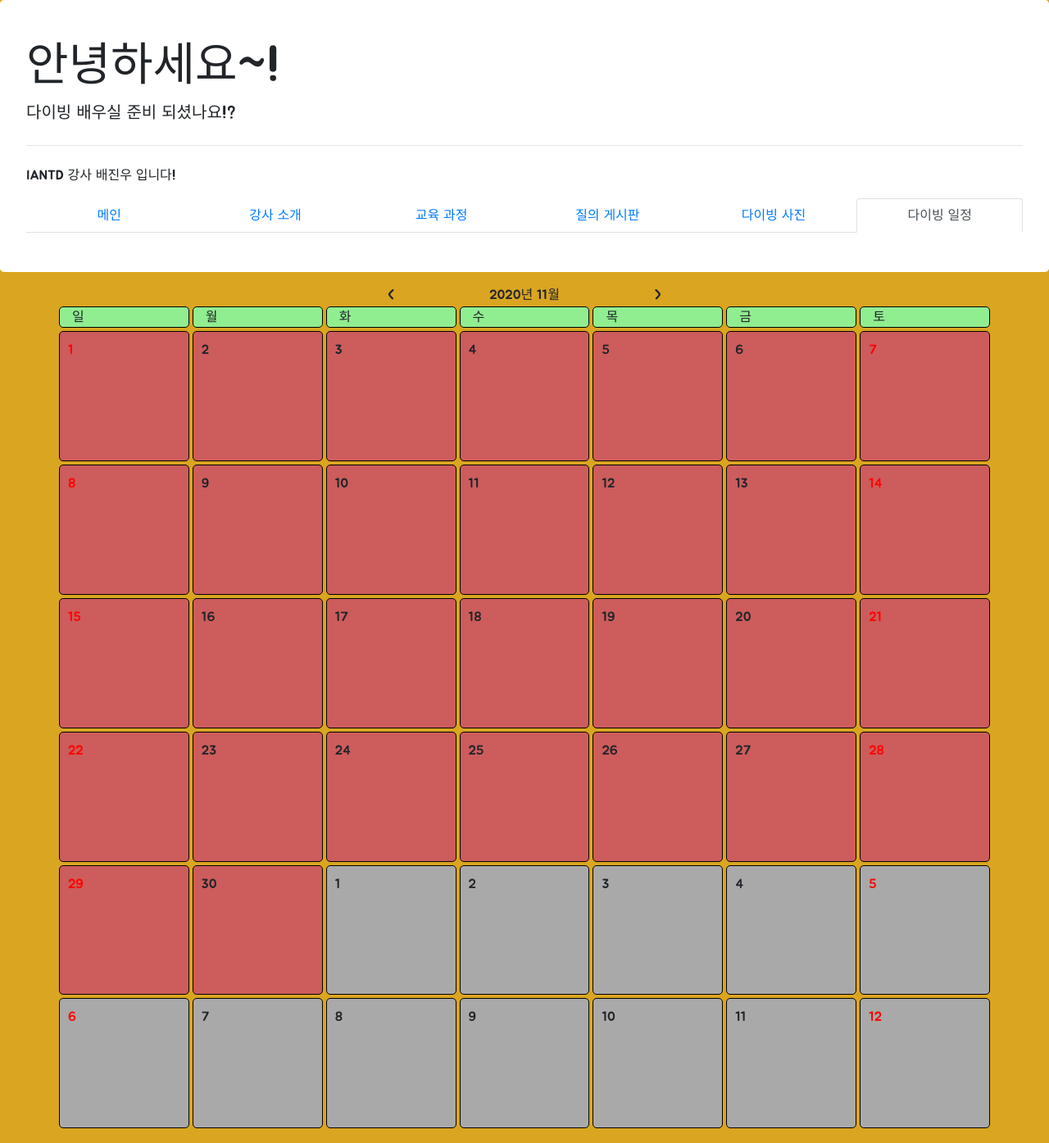
After one commit to BGenue/projects, a Flask app: page /schedule in a window 1280 px wide. The commit adds this page. Shown: the whole page at 82% size. Run offline with Flask 2, Linux system fonts and the light colour scheme; data that the repository does not hold is empty; some libraries are stand-ins or nearby versions.

Commit message:
'일정-달력추가'

```diff
--- a/scubawithgnb/app.py
+++ b/scubawithgnb/app.py
@@ -11,6 +11,7 @@ import os
 
 #배포용
 client = MongoClient('mongodb://test:test@localhost',27017)
+
 db = client.scubapage
 
 
@@ -39,13 +40,13 @@ def photo():
 def photo_list():
     path = "./static/diving"
     photo_list = os.listdir(path)
-    print(photo_list);
+
     list={'photo_list': photo_list}
     return list;
 
-@app.route('/plan')
-def plan():
-    return render_template('plan.html', title="다이빙 일정")
+@app.route('/schedule')
+def schedule():
+    return render_template('schedule.html', title="다이빙 일정")
 
 
 ## API 역할을 하는 부분
@@ -58,7 +59,7 @@ def write_community():
     community_secrete = request.form['secrete'];
     community_title = request.form['title'];
     community_id = request.form['id'];
-    print(community_text)
+
     doc = {
         'community_name': community_name,
         'community_password': community_password,
@@ -99,7 +100,7 @@ def fix_community():
     fix_secrete = request.form['secrete'];
     fix_title = request.form['title'];
     fix_id = request.form['id'];
-    print(fix_name, fix_password, fix_text, fix_secrete, fix_title, fix_id)
+
     fix = {
         'community_name': fix_name,
         'community_password': fix_password,
@@ -113,5 +114,26 @@ def fix_community():
 
     return jsonify({'result': 'success', 'msg': '글이 수정되었습니다.'})
 
+#일정 저장해
+@app.route('/schedule/save-schedule', methods=['POST'])
+def save_schedule():
+    start_date = request.form['start_date']
+    end_date = request.form['end_date']
+    title = request.form['title']
+    doc={
+        'start_date': start_date,
+        'end_date': end_date,
+        'title': title
+    }
+    db.schedule.insert_one(doc)
+    return jsonify({'result': 'success', 'msg': '일정이 추가되었습니다'})
+
+#일정 가져와
+@app.route('/schedule/get-schedule', methods=['GET'])
+def read_schedule():
+    communities = list(db.schedule.find({}, {'_id': False}))
+
+    return jsonify({'result': 'success', 'communities': communities})
+
 if __name__ == '__main__':
     app.run('0.0.0.0', port=5000, debug=True)
--- a/scubawithgnb/templates/board.html
+++ b/scubawithgnb/templates/board.html
@@ -42,7 +42,7 @@
             <li class="nav-item"><a class="nav-link" href="course">교육 과정</a></li>
             <li class="nav-item"><a class="nav-link active" href="board">질의 게시판</a></li>
             <li class="nav-item"><a class="nav-link" href="photo">다이빙 사진</a></li>
-            <li class="nav-item"><a class="nav-link" href="plan">다이빙 일정</a></li>
+            <li class="nav-item"><a class="nav-link" href="schedule">다이빙 일정</a></li>
         </ul>
     </div>
 </div>
--- a/scubawithgnb/templates/course.html
+++ b/scubawithgnb/templates/course.html
@@ -42,7 +42,7 @@
             <li class="nav-item"><a class="nav-link active" href="course">교육 과정</a></li>
             <li class="nav-item"><a class="nav-link" href="board">질의 게시판</a></li>
             <li class="nav-item"><a class="nav-link" href="photo">다이빙 사진</a></li>
-            <li class="nav-item"><a class="nav-link" href="plan">다이빙 일정</a></li>
+            <li class="nav-item"><a class="nav-link" href="schedule">다이빙 일정</a></li>
         </ul>
     </div>
 </div>
--- a/scubawithgnb/templates/index.html
+++ b/scubawithgnb/templates/index.html
@@ -287,7 +287,7 @@
 <!--            <li class="nav-item"><a class="nav-link" href="course.html">교육 과정</a></li>-->
 <!--            <li class="nav-item"><a class="nav-link" href="board.html">질의 게시판</a></li>-->
 <!--            <li class="nav-item"><a class="nav-link" href="photo.html">다이빙 사진</a></li>-->
-<!--            <li class="nav-item"><a class="nav-link" href="plan.html">다이빙 일정</a></li>-->
+<!--            <li class="nav-item"><a class="nav-link" href="schedule.html">다이빙 일정</a></li>-->
 <!--        </ul>-->
 <!--    </div>-->
 <!--</div>-->
--- a/scubawithgnb/templates/introduce.html
+++ b/scubawithgnb/templates/introduce.html
@@ -86,7 +86,7 @@
             <li class="nav-item"><a class="nav-link" href="course">교육 과정</a></li>
             <li class="nav-item"><a class="nav-link" href="board">질의 게시판</a></li>
             <li class="nav-item"><a class="nav-link" href="photo">다이빙 사진</a></li>
-            <li class="nav-item"><a class="nav-link" href="plan">다이빙 일정</a></li>
+            <li class="nav-item"><a class="nav-link" href="schedule">다이빙 일정</a></li>
         </ul>
     </div>
 </div>
--- a/scubawithgnb/templates/main.html
+++ b/scubawithgnb/templates/main.html
@@ -13,7 +13,7 @@
             <li class="nav-item"><a class="nav-link" href="course">교육 과정</a></li>
             <li class="nav-item"><a class="nav-link" href="board">질의 게시판</a></li>
             <li class="nav-item"><a class="nav-link" href="photo">다이빙 사진</a></li>
-            <li class="nav-item"><a class="nav-link" href="plan">다이빙 일정</a></li>
+            <li class="nav-item"><a class="nav-link" href="schedule">다이빙 일정</a></li>
         </ul>
     </div>
 </div>
--- /dev/null
+++ b/scubawithgnb/templates/schedule.html
@@ -0,0 +1,353 @@
+<!DOCTYPE html>
+<html lang="ko">
+<head>
+    <meta charset="UTF-8">
+    <title>일정</title>
+
+    <meta name="viewport"
+          content="width=device-width, maximum-scale=1.0, minimum-scale=1, user-scalable=yes,initial-scale=1.0, shrink-to-fit=no"/>
+
+    <meta property="og:title" content="지누스쿠버"/>
+    <meta property="og:description" content="너도 다이빙할 수 이써!"/>
+    <meta property="og:url" content="scubawithgnb.shop"/>
+    <meta property="og:image" content="{{ url_for('static', filename='nudi.png') }}"/>
+
+    <!--  font  -->
+    <link href="https://fonts.googleapis.com/css2?family=Jua&display=swap" rel="stylesheet">
+
+    <!-- Bootstrap CSS -->
+    <link rel="stylesheet" href="https://maxcdn.bootstrapcdn.com/bootstrap/4.0.0/css/bootstrap.min.css"
+          integrity="sha384-Gn5384xqQ1aoWXA+058RXPxPg6fy4IWvTNh0E263XmFcJlSAwiGgFAW/dAiS6JXm"
+          crossorigin="anonymous">
+
+    <!--  css  -->
+    <link rel="stylesheet" type="text/css" href="static/index.css"/>
+
+    <!-- JS -->
+    <script src="https://ajax.googleapis.com/ajax/libs/jquery/3.5.1/jquery.min.js"></script>
+    <script src="https://cdnjs.cloudflare.com/ajax/libs/popper.js/1.12.9/umd/popper.min.js"
+            integrity="sha384-ApNbgh9B+Y1QKtv3Rn7W3mgPxhU9K/ScQsAP7hUibX39j7fakFPskvXusvfa0b4Q"
+            crossorigin="anonymous"></script>
+
+    <style>
+        .wrapper {
+            padding-bottom: 16px;
+        }
+
+        #calendar {
+            /*background-color: mediumseagreen;*/
+        }
+
+        .calendar-cell {
+            border: 1px solid black;
+            background-color: indianred;
+            margin: 2px;
+            padding: 10px;
+        }
+
+        .caldendar-head .col {
+            border: 1px solid black;
+            border-radius: 5px;
+            margin: 2px;
+            background-color: lightgreen;
+        }
+
+        #main {
+            padding: 3rem 2rem;
+        }
+
+        .month {
+            text-align: center;
+        }
+
+        .btn-light {
+            background-color: goldenrod;
+        }
+
+        .col {
+            border-radius: 5px;
+        }
+    </style>
+
+    <script>
+        //원하는 달의 달력에 쓰일 숫자들 가져와
+        function get_month(y, m) {
+            let num = [];
+            //원하는 달 월, 일수, 오늘, 요일 체크
+            let today = new Date(new Date().setUTCFullYear(y, m, 1));//원하는 달 1일
+            let month = today.getUTCMonth();//이번달
+            let year = today.getUTCFullYear();//이번년도
+            let month_date = find_month_last_date(month, year);//일수
+            let month_day = today.getUTCDay();//1일 요일
+            let today_date = today.getUTCDate();//1일 일
+
+            console.log(today, (month + 1) + "월", month_date + "일", month_day + "요일", "오늘은 " + today_date);
+
+            //보여줄 이전달 일
+            if (month_day > 0) {
+                //달력에 쓸 숫자 체크
+                let prev_month_last_date = find_month_last_date(month - 1, year);
+                console.log(month, prev_month_last_date);
+                console.log("앞에 필요한 일수는 " + month_day + "개 입니다");
+                console.log((prev_month_last_date - (month_day - 1)) + "부터 " + prev_month_last_date + "까지");
+                for (let i = 0; i < month_day; i++) {
+                    num.push(prev_month_last_date - (month_day - 1) + i);
+                }
+            }
+
+            let need = 42 - month_day - month_date;
+            //보여줄 이번달 일
+            for (let i = 0; i < month_date + need; i++) {
+                if (i < month_date) {
+                    //이번달
+                    num.push(i + 1);
+                } else {
+                    //다음달
+                    num.push(i - month_date + 1);
+                }
+            }
+            num.push();
+            //console.log(num);
+            return num;
+        }
+
+        //month의 일수 체크
+        function find_month_last_date(month, year) {
+            if (month == 0 || month == 2 || month == 4 || month == 6 || month == 7 || month == 9 || month == 11) {
+                return 31;
+            } else if (month == 1) {
+                if (year % 4 == 0) {
+                    return 29;
+                } else {
+                    return 28;
+                }
+            } else {
+                return 30;
+            }
+        };
+
+        function change_calendar(year, month)
+        {
+            let num = get_month(year, month);//today.getUTCMonth()
+            $('#month').text(year + "년 " + (month+1) + '월');
+
+            //calendar-cell 찾아
+            console.log($('.calendar-cell').length);
+            let m = 0;//이번달인지 아닌지 구분
+            $('.calendar-cell').each(function (index) {
+                $(this).text(num[index]);
+                if (index % 7 == 0 || index % 7 == 6) {
+                    //토요일, 일요일 숫자 빨강
+                    $(this).css("color", "red");
+                }
+                if (m == 0) {
+                    //저번달
+                    $(this).css("background-color", "darkgray");
+                    if (num[index] == 1) {
+                        //이번달 1일
+                        m = 1;
+                        $(this).css("background-color", "indianred");
+                    }
+                } else {
+                    //이번달
+                    $(this).css("background-color", "indianred");
+                    if (num[index] == 1) {
+                        //다음달 1일
+                        m = 0;
+                        $(this).css("background-color", "darkgray");
+                    }
+                }
+            });
+        }
+
+
+        //main 점보트론 높이 받아와
+        $(document).ready(function () {
+            let today = new Date();
+            let month = today.getUTCMonth();
+            let year = today.getUTCFullYear();
+            change_calendar(year, month);
+
+            //console.log($('#main').height());
+            //console.log($('html').height());
+            //console.log($('#main').outerHeight(true));
+            //console.log($('body').height() - $('#main').outerHeight(true) - 16);
+            //$('.wrapper').height($('body').height() - $('#main').outerHeight(true) - 16);
+
+            $('.calendar-cell').height($('.calendar-cell').width());
+
+            $(window).resize(function () {
+                //console.log("resize");
+                //$('.wrapper').height($('body').height() - $('#main').outerHeight(true) - 16);
+                $('.calendar-cell').height($('.calendar-cell').width());
+            });
+
+            //insert_schedule(1, 2, '테스트');
+        });
+
+        function insert_schedule(start, end, title) {
+
+            $.ajax({
+                type: "POST",
+                url: "/schedule/save-schedule",
+                data: {start_date: start, end_date: end, title: title},
+                success: function (response) {
+                    if (response["result"] == "success") {
+                        alert(response["msg"]);
+                        //window.location.reload();
+                    }
+                }
+            });
+        }
+
+        //일정 가져와
+        $.ajax({
+            type: "GET",
+            url: "/schedule/get-schedule",
+            data: {},
+            success: function (response) {
+                if (response["result"] == "success") {
+                    console.log("성공");
+                }
+            }
+        });
+
+        function changeMonth(target){
+            let arrow = $(target).text();
+            let y = $('#month').text().split(" ")[0].slice(0, -1)
+            let m = $('#month').text().split(" ")[1].slice(0, -1);//보여주는 달
+            if(arrow == '<')
+            {
+                m = m - 1;
+
+            }
+            else if(arrow == '>')
+            {
+                m = m - 1 + 2;
+            }
+            if(m == 13)
+            {
+                m = 1;
+                y = y - 1 + 2;
+            }
+            else if(m == 0)
+            {
+                m = 12;
+                y = y - 1;
+            }
+            $('#month').text(y + "년 " + m + "월");
+            // let num = get_month(y, m-1);
+            // console.log("바뀐 달 : " + num);
+            change_calendar(y, m-1);
+        }
+    </script>
+</head>
+<body>
+<div class="jumbotron" id="main">
+    <h1 class="display-4">안녕하세요~!</h1>
+    <p class="lead">다이빙 배우실 준비 되셨나요!?</p>
+    <hr class="my-4">
+    <p>IANTD 강사 배진우 입니다!</p>
+    <div role="navigation">
+        <ul class="nav nav-tabs nav-justified">
+            <li class="nav-item"><a class="nav-link" href="/">메인</a></li>
+            <li class="nav-item"><a class="nav-link" href="introduce">강사 소개</a></li>
+            <li class="nav-item"><a class="nav-link" href="course">교육 과정</a></li>
+            <li class="nav-item"><a class="nav-link" href="board">질의 게시판</a></li>
+            <li class="nav-item"><a class="nav-link" href="photo">다이빙 사진</a></li>
+            <li class="nav-item"><a class="nav-link active" href="schedule">다이빙 일정</a></li>
+        </ul>
+    </div>
+</div>
+<div class="wrapper">
+    <div id="calendar" class="container">
+        <div class="row ">
+            <div class="col"></div>
+            <div class="col"></div>
+            <div class="col month btn-light" onclick="changeMonth(this);"><</div>
+            <div id="month" class="col month">11월</div>
+            <div class="col month btn-light" onclick="changeMonth(this);">></div>
+            <div class="col"></div>
+            <div class="col"></div>
+        </div>
+        <div class="row caldendar-head">
+            <div class="col">
+                일
+            </div>
+            <div class="col">
+                월
+            </div>
+            <div class="col">
+                화
+            </div>
+            <div class="col">
+                수
+            </div>
+            <div class="col">
+                목
+            </div>
+            <div class="col">
+                금
+            </div>
+            <div class="col">
+                토
+            </div>
+        </div>
+        <div class="row ">
+            <div class="col calendar-cell">a</div>
+            <div class="col calendar-cell">a</div>
+            <div class="col calendar-cell">a</div>
+            <div class="col calendar-cell">a</div>
+            <div class="col calendar-cell">a</div>
+            <div class="col calendar-cell">a</div>
+            <div class="col calendar-cell">a</div>
+        </div>
+        <div class="row ">
+            <div class="col calendar-cell">a</div>
+            <div class="col calendar-cell">a</div>
+            <div class="col calendar-cell">a</div>
+            <div class="col calendar-cell">a</div>
+            <div class="col calendar-cell">a</div>
+            <div class="col calendar-cell">a</div>
+            <div class="col calendar-cell">a</div>
+        </div>
+        <div class="row ">
+            <div class="col calendar-cell">a</div>
+            <div class="col calendar-cell">a</div>
+            <div class="col calendar-cell">a</div>
+            <div class="col calendar-cell">a</div>
+            <div class="col calendar-cell">a</div>
+            <div class="col calendar-cell">a</div>
+            <div class="col calendar-cell">a</div>
+        </div>
+        <div class="row ">
+            <div class="col calendar-cell">a</div>
+            <div class="col calendar-cell">a</div>
+            <div class="col calendar-cell">a</div>
+            <div class="col calendar-cell">a</div>
+            <div class="col calendar-cell">a</div>
+            <div class="col calendar-cell">a</div>
+            <div class="col calendar-cell">a</div>
+        </div>
+        <div class="row ">
+            <div class="col calendar-cell">a</div>
+            <div class="col calendar-cell">a</div>
+            <div class="col calendar-cell">a</div>
+            <div class="col calendar-cell">a</div>
+            <div class="col calendar-cell">a</div>
+            <div class="col calendar-cell">a</div>
+            <div class="col calendar-cell">a</div>
+        </div>
+        <div class="row ">
+            <div class="col calendar-cell">a</div>
+            <div class="col calendar-cell">a</div>
+            <div class="col calendar-cell">a</div>
+            <div class="col calendar-cell">a</div>
+            <div class="col calendar-cell">a</div>
+            <div class="col calendar-cell">a</div>
+            <div class="col calendar-cell">a</div>
+        </div>
+    </div>
+</div>
+</body>
+</html>
```
Also changed, not shown: scubawithgnb/templates/photo.html (+5 -5 lines), 6 other files.
